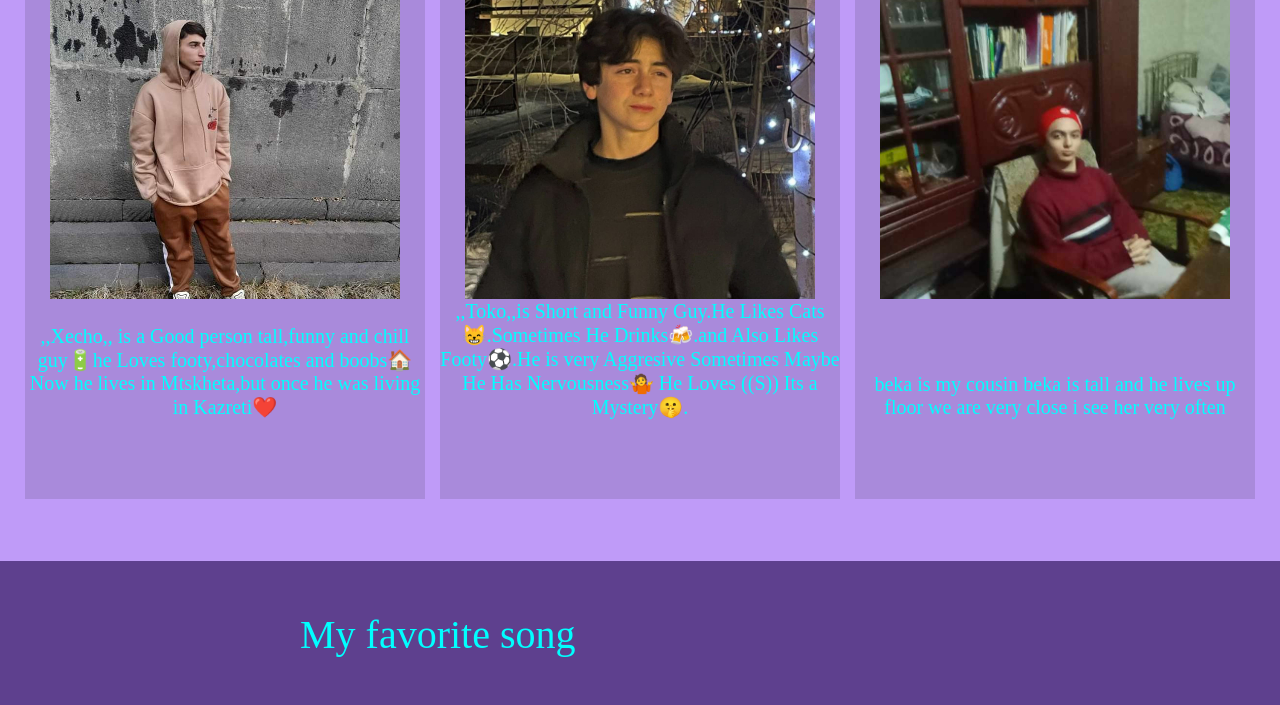
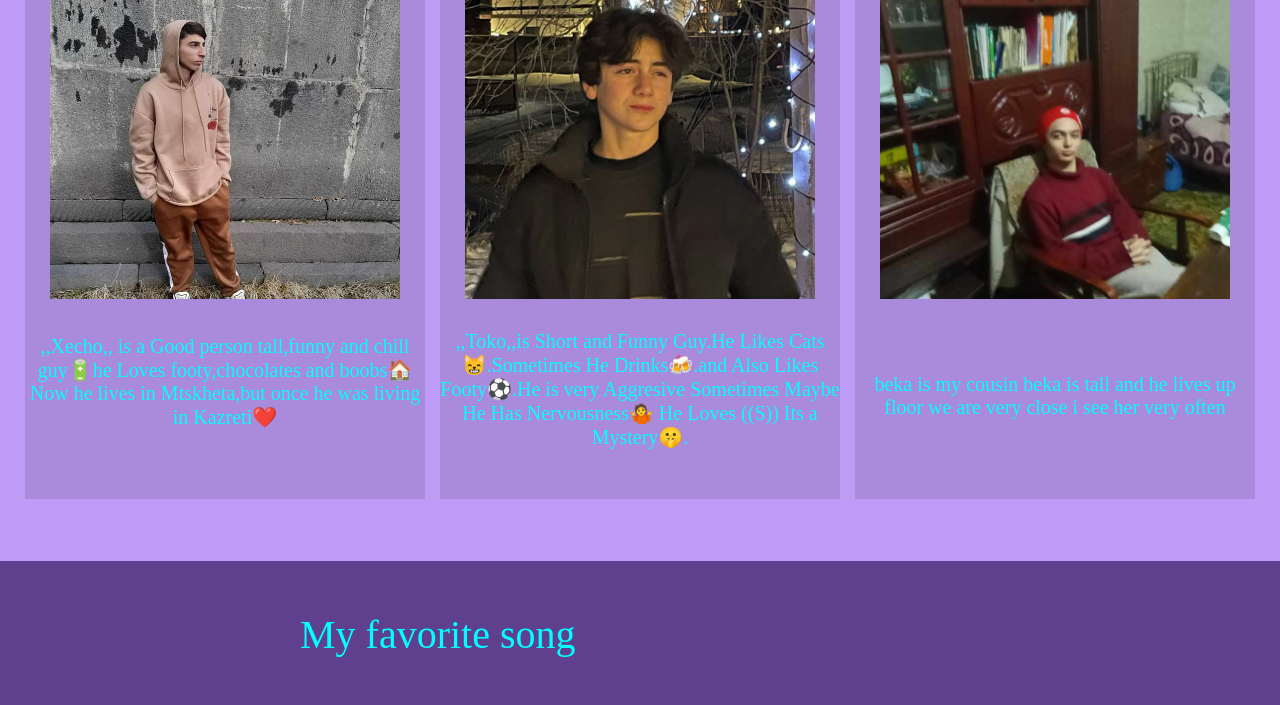
Before and after one commit to AndrewEl131/andys, a plain HTML site: page index.html in a window 1280 px wide. Shown: the part 3286-3991 px from the top of the page. Drawn offline with nearby package versions, Linux system fonts and the light colour scheme; grey boxes are pictures that could not be loaded; a web font is replaced by a local one.

Commit message:
Update main.css

```diff
--- a/main.css
+++ b/main.css
@@ -389,6 +389,12 @@ img.displaySlide{
     text-align: center;
     color: aqua;
 }
+#toko-p{
+    bottom: 50px;
+}
+#xecho-p{
+    bottom: 70px;
+}
 .friend-box:hover{
     position: relative;
     bottom: 5px;
```
